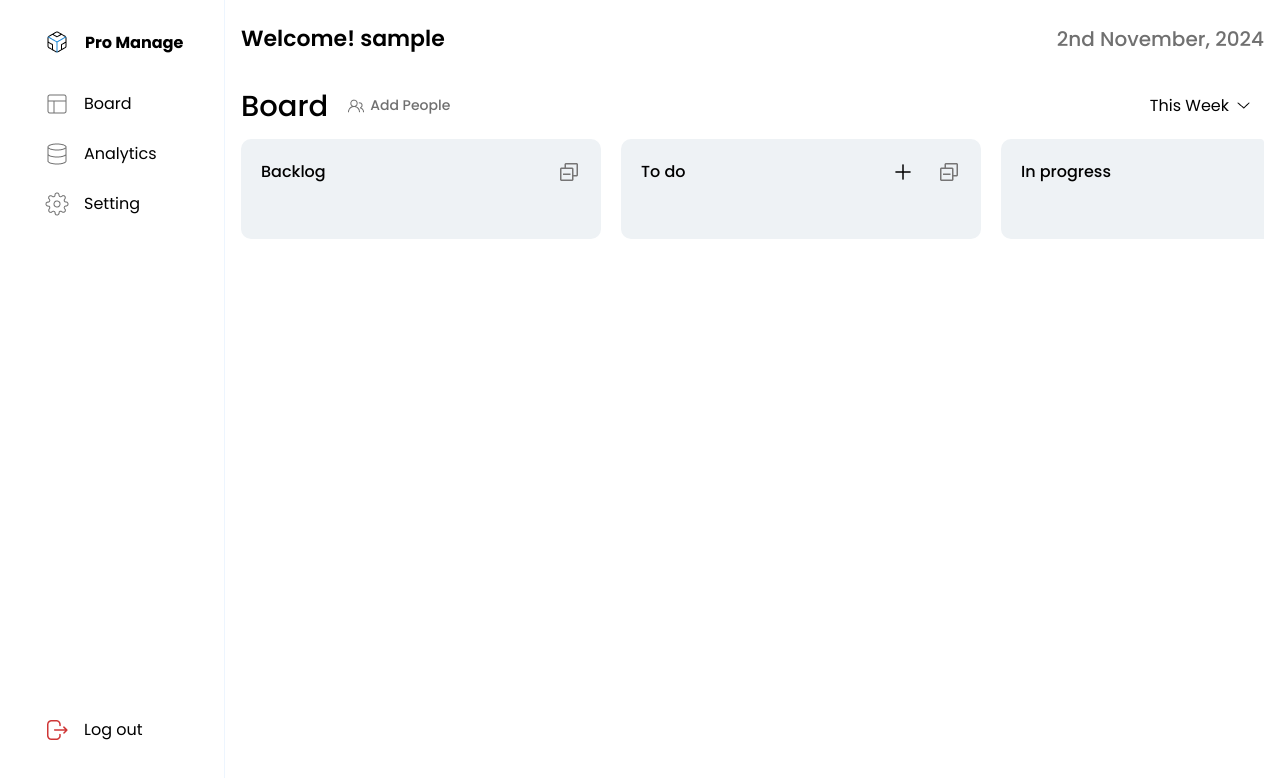
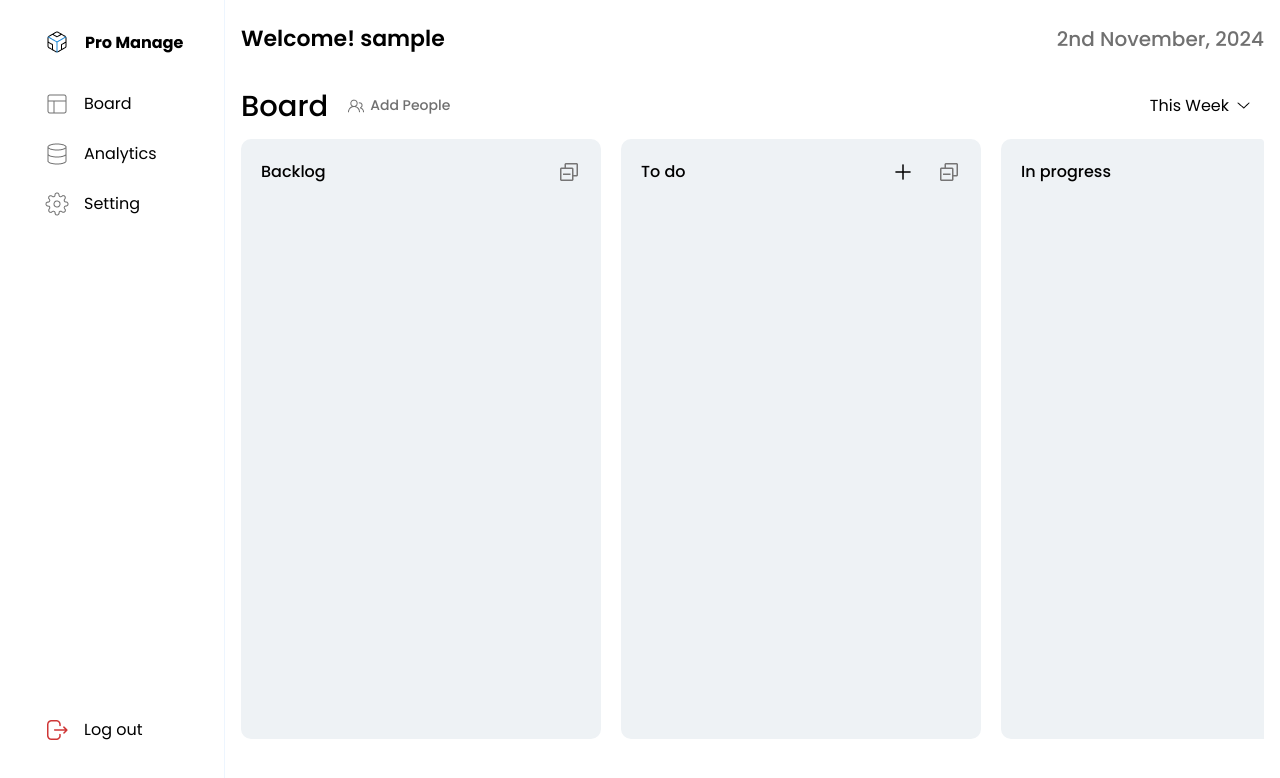
Before and after one commit to Tahirkhan7/project_management_frontend, a React (Vite) app: page /dashboard in a window 1280 px wide. Shown: the top 778 px of the page. Built offline with nearby package versions, Linux system fonts and the light colour scheme; sample sign-in values are in the browser's storage.

Commit message:
Update Dashboard.module.css

```diff
--- a/pages/dashboard/Dashboard.module.css
+++ b/pages/dashboard/Dashboard.module.css
@@ -76,7 +76,7 @@
   padding: 20px;
   background-color: #eef2f5;
   border-radius: 10px;
-  min-height: 100px;
+  min-height: 600px;
   height: auto;
   flex-shrink: 0;
   overflow: auto;
```
